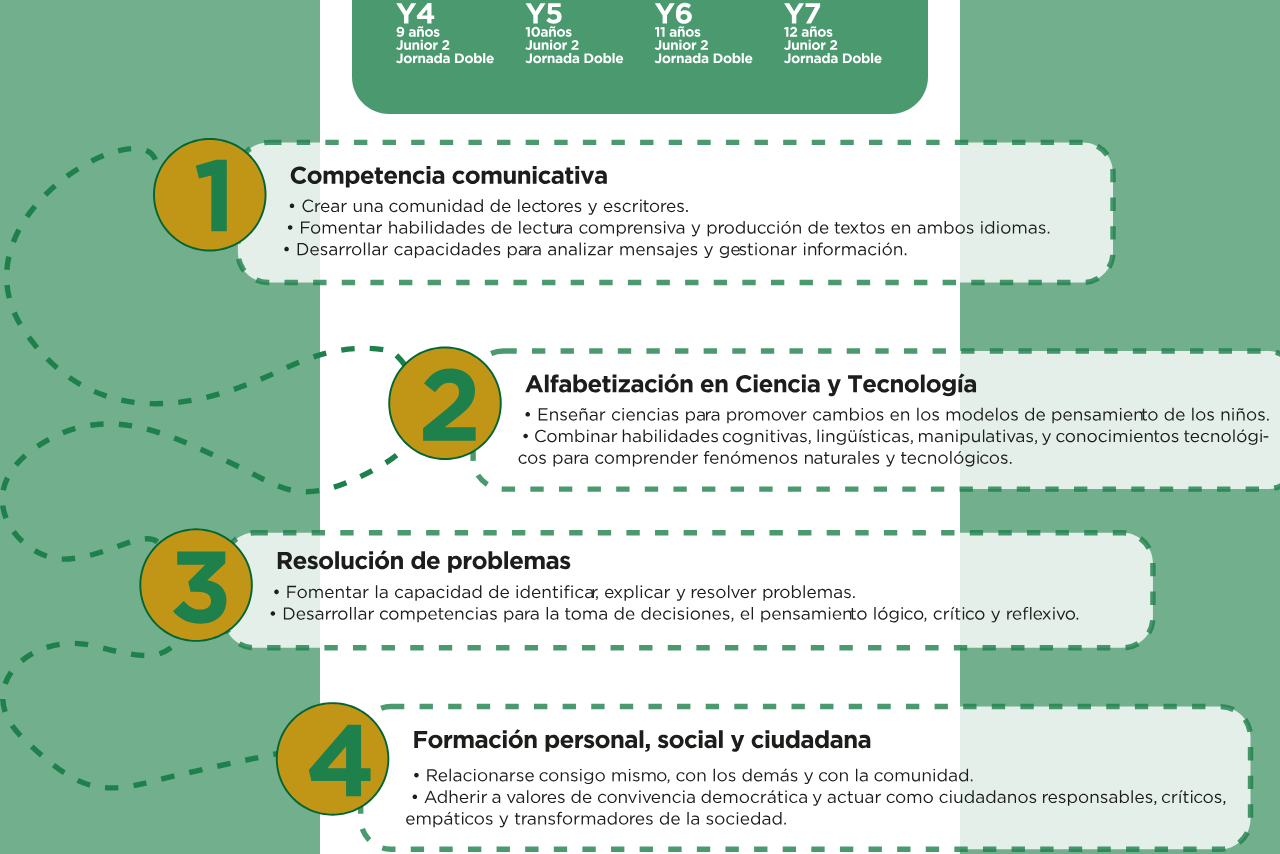
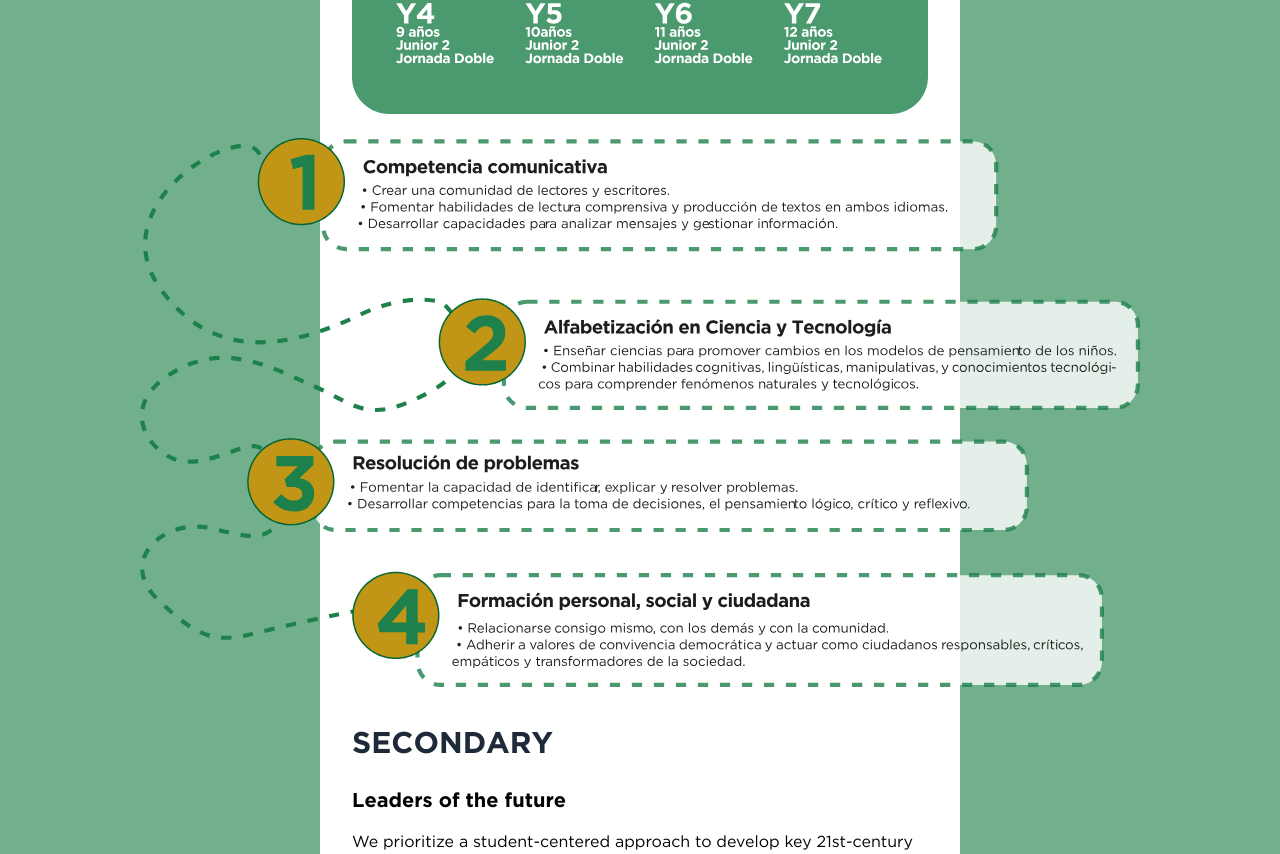
Before and after one commit to LautaroPairuna/San-Isidro-College, a Next.js app: page /en/academicos-mas-info in a window 1280 px wide. Shown: the part 3544-4398 px from the top of the page. Built offline with nearby package versions, Linux system fonts and the light colour scheme; no server answers; the database is empty; a web font is replaced by a local one.

Commit message:
style(academicos-mas-info): adjust image width responsiveness for different breakpoints

```diff
--- a/src/app/(public)/[locale]/academicos-mas-info/page.tsx
+++ b/src/app/(public)/[locale]/academicos-mas-info/page.tsx
@@ -117,7 +117,7 @@ export default function AcademicosMasInfoPage() {
                 alt={t('primary.imagenAltContenido')}
                 width={1300}
                 height={400}
-                className="mx-auto -mt-10 lg:max-w-none w-[650px] md:w-[1300px] h-auto"
+                className="mx-auto -mt-10 lg:max-w-none w-[650px] md:w-[800px] xl:w-[1000px] 2xl:w-[1200px] h-auto"
               />
             </div>
           </div>
```
